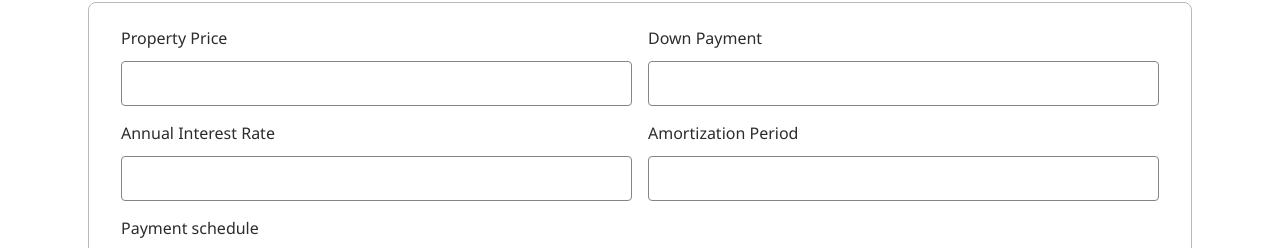
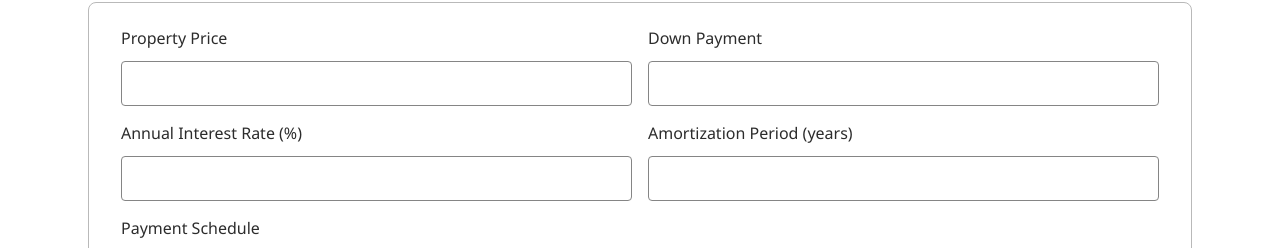
Before and after one commit to towaquimbayo/bc-mortgage-calculator, a plain HTML site: page client/index.html in a window 1280 px wide. Shown: the part 183-431 px from the top of the page. Drawn offline with Linux system fonts and the light colour scheme.

Commit message:
minor ui changes

```diff
--- a/client/index.html
+++ b/client/index.html
@@ -41,7 +41,7 @@
 
       <div class="form-group">
         <div class="input-group">
-          <label for="annualInterestRate">Annual Interest Rate</label>
+          <label for="annualInterestRate">Annual Interest Rate (%)</label>
           <input
             type="number"
             step="0.01"
@@ -54,7 +54,7 @@
         </div>
 
         <div class="input-group">
-          <label for="amortizationPeriod">Amortization Period</label>
+          <label for="amortizationPeriod">Amortization Period (years)</label>
           <input
             type="number"
             min="5"
@@ -69,7 +69,7 @@
 
       <div class="form-group">
         <div class="input-group">
-          <label for="paymentSchedule">Payment schedule</label>
+          <label for="paymentSchedule">Payment Schedule</label>
           <select id="paymentSchedule" name="paymentSchedule" required>
             <option value="bw">Bi-Weekly</option>
             <option value="abw">Accelerated Bi-Weekly</option>
```
